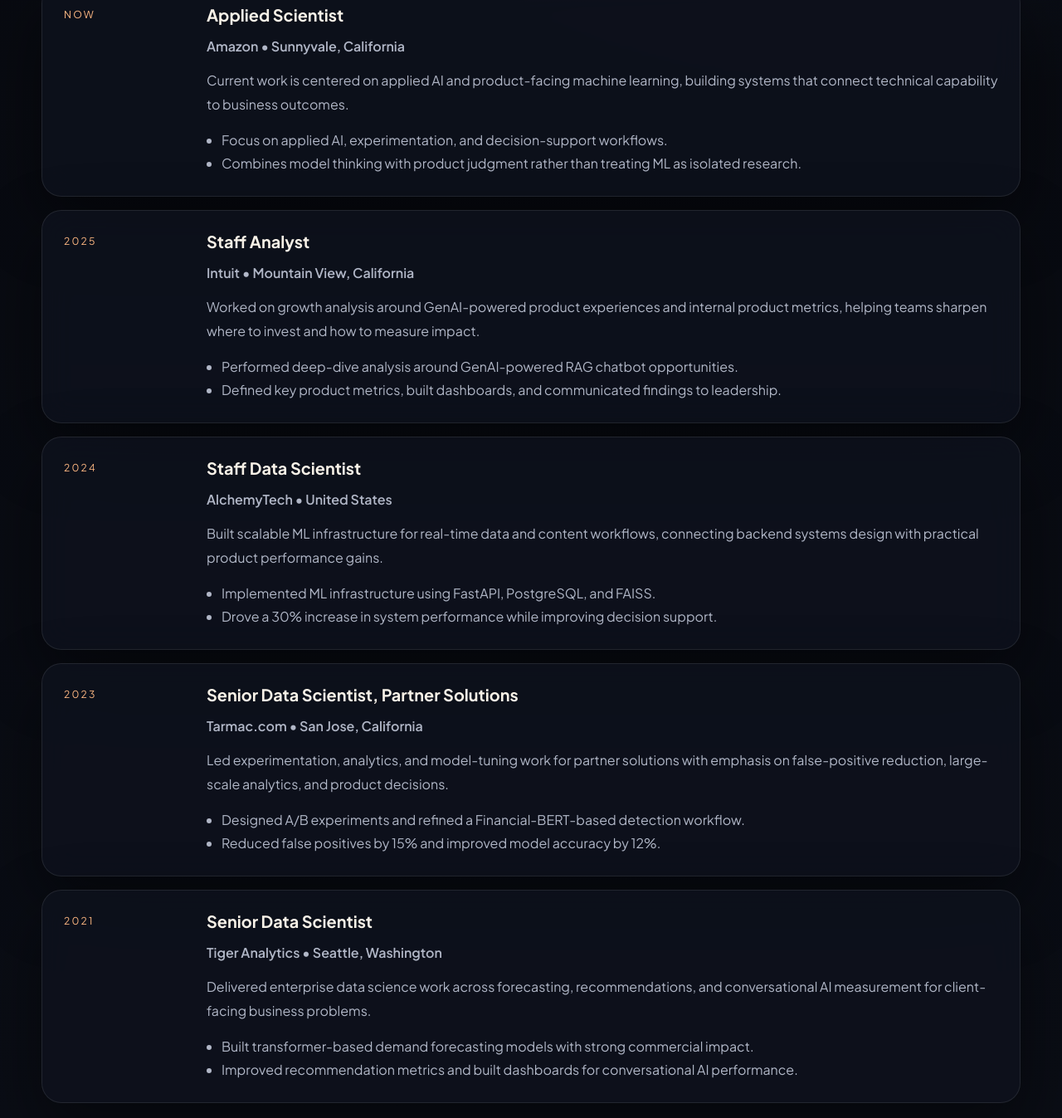
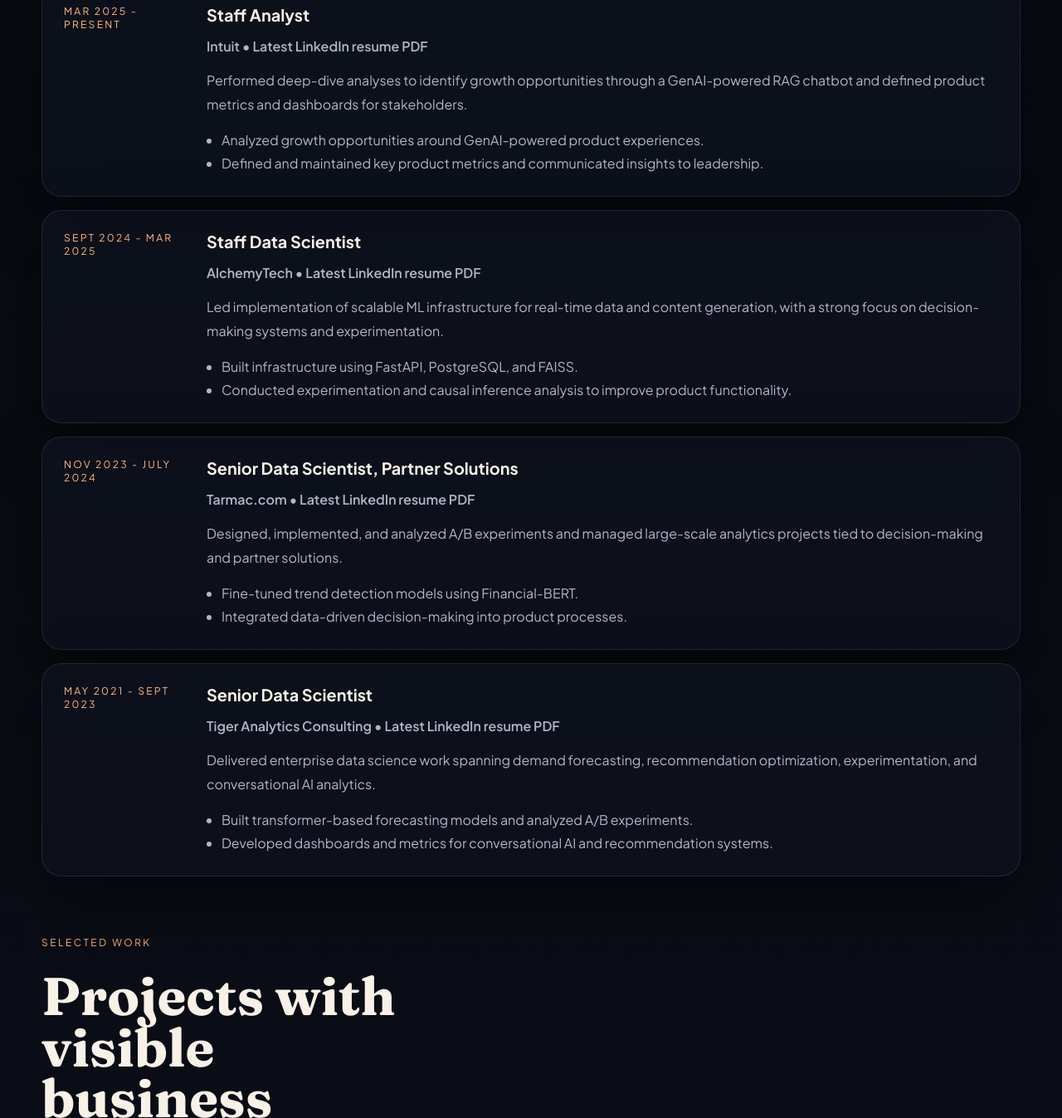
Before and after one commit to avani-bajaj/avani-bajaj.github.io, a plain HTML site: page index.html in a window 1280 px wide. Shown: the part 2179-3526 px from the top of the page at 83% size. Drawn offline with Linux system fonts and the light colour scheme.

Commit message:
Align timeline with latest LinkedIn resume

```diff
--- a/index.html
+++ b/index.html
@@ -59,7 +59,7 @@
           <div class="hero-signals">
             <div>
               <span>Currently</span>
-              <strong>Applied Scientist at Amazon</strong>
+              <strong>Staff Analyst at Intuit</strong>
             </div>
             <div>
               <span>Focus</span>
--- a/script.js
+++ b/script.js
@@ -1,62 +1,50 @@
 const timelineItems = [
   {
-    year: "Now",
-    role: "Applied Scientist",
-    company: "Amazon",
-    meta: "Sunnyvale, California",
+    year: "Mar 2025 - Present",
+    role: "Staff Analyst",
+    company: "Intuit",
+    meta: "Latest LinkedIn resume PDF",
     summary:
-      "Current work is centered on applied AI and product-facing machine learning, building systems that connect technical capability to business outcomes.",
+      "Performed deep-dive analyses to identify growth opportunities through a GenAI-powered RAG chatbot and defined product metrics and dashboards for stakeholders.",
     bullets: [
-      "Focus on applied AI, experimentation, and decision-support workflows.",
-      "Combines model thinking with product judgment rather than treating ML as isolated research.",
+      "Analyzed growth opportunities around GenAI-powered product experiences.",
+      "Defined and maintained key product metrics and communicated insights to leadership.",
     ],
   },
   {
-    year: "2025",
-    role: "Staff Analyst",
-    company: "Intuit",
-    meta: "Mountain View, California",
+    year: "Sept 2024 - Mar 2025",
+    role: "Staff Data Scientist",
+    company: "AlchemyTech",
+    meta: "Latest LinkedIn resume PDF",
     summary:
-      "Worked on growth analysis around GenAI-powered product experiences and internal product metrics, helping teams sharpen where to invest and how to measure impact.",
+      "Led implementation of scalable ML infrastructure for real-time data and content generation, with a strong focus on decision-making systems and experimentation.",
     bullets: [
-      "Performed deep-dive analysis around GenAI-powered RAG chatbot opportunities.",
-      "Defined key product metrics, built dashboards, and communicated findings to leadership.",
+      "Built infrastructure using FastAPI, PostgreSQL, and FAISS.",
+      "Conducted experimentation and causal inference analysis to improve product functionality.",
     ],
   },
   {
-    year: "2024",
-    role: "Staff Data Scientist",
-    company: "AlchemyTech",
-    meta: "United States",
+    year: "Nov 2023 - July 2024",
+    role: "Senior Data Scientist, Partner Solutions",
+    company: "Tarmac.com",
+    meta: "Latest LinkedIn resume PDF",
     summary:
-      "Built scalable ML infrastructure for real-time data and content workflows, connecting backend systems design with practical product performance gains.",
+      "Designed, implemented, and analyzed A/B experiments and managed large-scale analytics projects tied to decision-making and partner solutions.",
     bullets: [
-      "Implemented ML infrastructure using FastAPI, PostgreSQL, and FAISS.",
-      "Drove a 30% increase in system performance while improving decision support.",
+      "Fine-tuned trend detection models using Financial-BERT.",
+      "Integrated data-driven decision-making into product processes.",
     ],
   },
   {
-    year: "2023",
-    role: "Senior Data Scientist, Partner Solutions",
-    company: "Tarmac.com",
-    meta: "San Jose, California",
+    year: "May 2021 - Sept 2023",
+    role: "Senior Data Scientist",
+    company: "Tiger Analytics Consulting",
+    meta: "Latest LinkedIn resume PDF",
     summary:
-      "Led experimentation, analytics, and model-tuning work for partner solutions with emphasis on false-positive reduction, large-scale analytics, and product decisions.",
+      "Delivered enterprise data science work spanning demand forecasting, recommendation optimization, experimentation, and conversational AI analytics.",
     bullets: [
-      "Designed A/B experiments and refined a Financial-BERT-based detection workflow.",
-      "Reduced false positives by 15% and improved model accuracy by 12%.",
-    ],
-  },
-  {
-    year: "2021",
-    role: "Senior Data Scientist",
-    company: "Tiger Analytics",
-    meta: "Seattle, Washington",
-    summary:
-      "Delivered enterprise data science work across forecasting, recommendations, and conversational AI measurement for client-facing business problems.",
-    bullets: [
-      "Built transformer-based demand forecasting models with strong commercial impact.",
-      "Improved recommendation metrics and built dashboards for conversational AI performance.",
+      "Built transformer-based forecasting models and analyzed A/B experiments.",
+      "Developed dashboards and metrics for conversational AI and recommendation systems.",
     ],
   },
 ];
```
